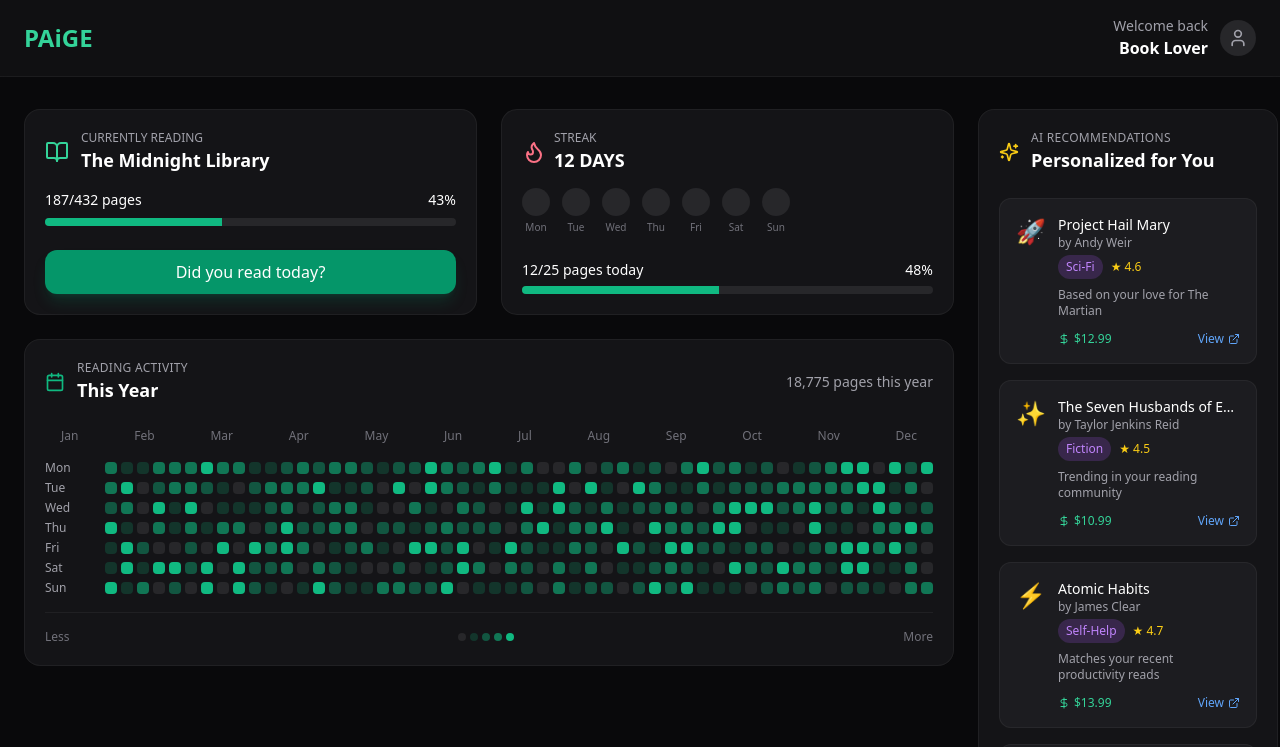
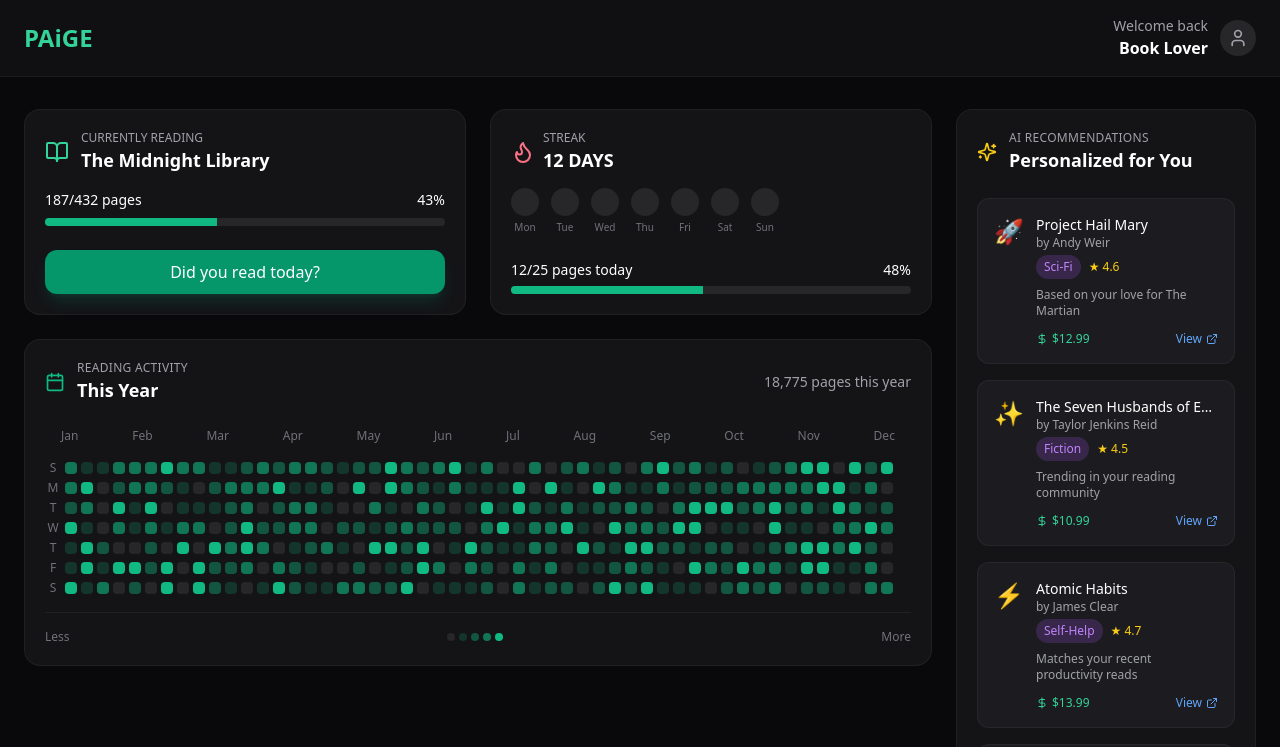
Before and after one commit to Ferxxo-pa/PAiGE, a React (Vite) app: page / in a window 1280 px wide. Shown: the top 747 px of the page. Built offline with nearby package versions, Linux system fonts and the light colour scheme; the HTML template or start-up script is replaced by a standard one.

Commit message:
Reverted to commit 65c81f9b17390ff518bce6d65b60ff9ebf8f1503

```diff
--- a/src/components/ReadingActivityChart.tsx
+++ b/src/components/ReadingActivityChart.tsx
@@ -41,7 +41,7 @@ const ReadingActivityChart = () => {
   };
 
   const months = ['Jan', 'Feb', 'Mar', 'Apr', 'May', 'Jun', 'Jul', 'Aug', 'Sep', 'Oct', 'Nov', 'Dec'];
-  const days = ['Mon', 'Tue', 'Wed', 'Thu', 'Fri', 'Sat', 'Sun'];
+  const days = ['S', 'M', 'T', 'W', 'T', 'F', 'S'];
 
   return (
     <div className="rounded-2xl bg-zinc-900/80 border border-white/5 p-5 backdrop-blur-sm">
@@ -69,8 +69,8 @@ const ReadingActivityChart = () => {
         {/* Heatmap grid */}
         <div className="flex flex-col gap-1 overflow-x-auto">
           {days.map((day, dayIndex) => (
-            <div key={day} className="flex items-center gap-3">
-              <div className="w-12 text-xs text-zinc-400 font-medium flex-shrink-0">
+            <div key={day} className="flex items-center gap-1">
+              <div className="w-4 text-xs text-zinc-500 text-center flex-shrink-0">
                 {day}
               </div>
               <div className="flex gap-1 min-w-fit">
```
